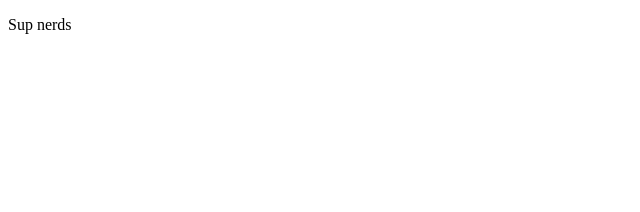
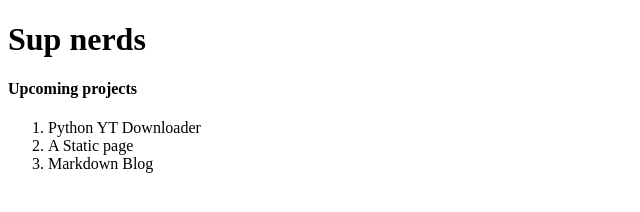
Before and after one commit to pinguxor/pinguxor.github.io, a plain HTML site: page index.html in a window 1280 px wide. Shown: the whole page, without its empty margins (0-640 px from the left). Drawn offline with Linux system fonts and the light colour scheme.

Commit message:
Update index.html

```diff
--- a/index.html
+++ b/index.html
@@ -3,5 +3,11 @@
   <title>A Static Page</title>
 </head>
 <body>
-  <p>Sup nerds</p>
+  <h1>Sup nerds</h1>
+  <h4>Upcoming projects</h4>
+  <ol>
+    <li>Python YT Downloader</li>
+    <li>A Static page</li>
+    <li>Markdown Blog</li>
+  </ol>
 </body>
```
